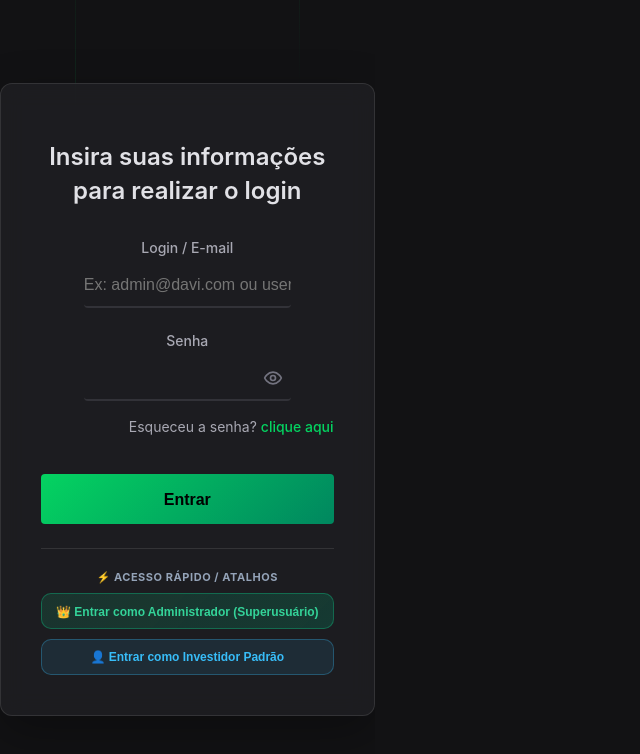
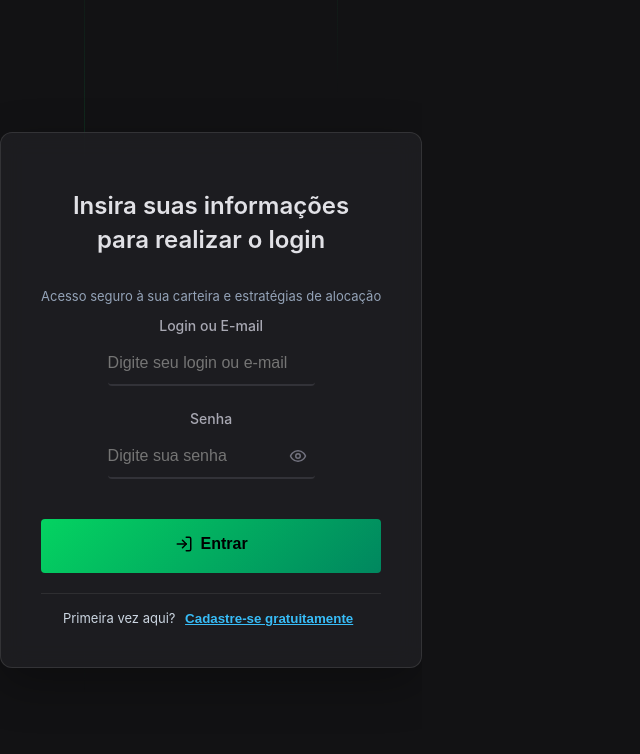
Before and after one commit to Rickss100/Davi-Hidra, a React (Vite) app: page /login in a window 1280 px wide. Shown: the top 754 px of the page, without its empty margins (0-640 px from the left). Built offline with nearby package versions, Linux system fonts and the light colour scheme; no server answers.

Commit message:
fix(security): configurar Rickss100 como unico superusuario com senha cdggbvn, remover atalhos de bypass do login, restringir rota /admin e adicionar fluxo de cadastro publico para novos usuarios

```diff
--- a/src/App.jsx
+++ b/src/App.jsx
@@ -25,6 +25,15 @@ const ProtectedRoute = () => {
   return <Outlet />;
 };
 
+// Admin Protected Route Wrapper (acesso exclusivo para superusuário)
+const AdminRoute = () => {
+  const { user } = useAuth();
+  if (!user || user.role !== 'admin') {
+    return <Navigate to="/" replace />;
+  }
+  return <Outlet />;
+};
+
 function App() {
   return (
     <AuthProvider>
@@ -45,7 +54,9 @@ function App() {
                   <Route path="resumo" element={<Resumo />} />
                   <Route path="historico" element={<Historico />} />
                   <Route path="radar" element={<RadarAtivos />} />
-                  <Route path="admin" element={<AdminUsers />} />
+                  <Route element={<AdminRoute />}>
+                    <Route path="admin" element={<AdminUsers />} />
+                  </Route>
                 </Route>
               </Route>
             </Routes>
--- a/src/context/AuthContext.jsx
+++ b/src/context/AuthContext.jsx
@@ -45,6 +45,20 @@ export const AuthProvider = ({ children }) => {
     return { success: false, error: 'Login ou senha inválidos' };
   };
 
+  const register = async (name, email, password) => {
+    try {
+      const data = await userService.register({ name, email, password });
+      if (data && data.user) {
+        setUser(data.user);
+        localStorage.setItem('user', JSON.stringify(data.user));
+        return { success: true, user: data.user };
+      }
+      return { success: false, error: 'Erro ao registrar usuário' };
+    } catch (err) {
+      return { success: false, error: err.message || 'Erro ao criar conta' };
+    }
+  };
+
   const logout = () => {
     setUser(null);
     localStorage.removeItem('user');
@@ -53,6 +67,7 @@ export const AuthProvider = ({ children }) => {
   const value = {
     user,
     login,
+    register,
     logout,
     isAuthenticated: !!user
   };
--- a/src/data/usersDb.js
+++ b/src/data/usersDb.js
@@ -1,20 +1,14 @@
 export const USERS_DB = [
     {
         id: 1,
-        email: 'admin@davi.com',
-        password: '123',
-        name: 'Admin User'
+        email: 'Rickss100',
+        password: 'cdggbvn',
+        name: 'Rickss100'
     },
     {
         id: 2,
         email: 'user@davi.com',
         password: '123',
         name: 'Investidor Padrão'
-    },
-    {
-        id: 3,
-        email: '123',
-        password: '123',
-        name: 'Usuário Teste'
     }
 ];
--- a/src/pages/Login.jsx
+++ b/src/pages/Login.jsx
@@ -2,22 +2,46 @@ import { useState } from 'react';
 import { useNavigate } from 'react-router-dom';
 import { useAuth } from '../context/AuthContext';
 import { useToast } from '../context/ToastContext';
-import { Eye, EyeOff } from 'lucide-react';
+import { Eye, EyeOff, UserPlus, LogIn, ShieldAlert } from 'lucide-react';
 import './Login.css';
 
 const Login = () => {
+  const [isRegistering, setIsRegistering] = useState(false);
+  const [name, setName] = useState('');
   const [email, setEmail] = useState('');
   const [password, setPassword] = useState('');
   const [showPassword, setShowPassword] = useState(false);
   const [loading, setLoading] = useState(false);
-  const { login } = useAuth();
+
+  const { login, register } = useAuth();
   const { success, error } = useToast();
   const navigate = useNavigate();
 
-  const handleLoginWithCredentials = async (loginEmail, loginPassword) => {
+  const handleSubmit = async (e) => {
+    e.preventDefault();
+    if (!email.trim() || !password.trim()) {
+      error('Preencha todos os campos obrigatórios.');
+      return;
+    }
+
     setLoading(true);
     try {
-      const res = await login(loginEmail, loginPassword);
+      if (isRegistering) {
+        if (!name.trim()) {
+          error('Por favor, informe seu nome.');
+          setLoading(false);
+          return;
+        }
+
+        const res = await register(name.trim(), email.trim(), password.trim());
+        if (res && res.success) {
+          success(`Conta criada com sucesso! Bem-vindo, ${res.user?.name}!`);
+          setTimeout(() => navigate('/'), 400);
+        } else {
+          error(res?.error || 'Erro ao cadastrar usuário.');
+        }
+      } else {
+        const res = await login(email.trim(), password.trim());
         if (res && res.success) {
           success(`Bem-vindo de volta, ${res.user?.name || 'Investidor'}!`);
           setTimeout(() => {
@@ -28,7 +52,8 @@ const Login = () => {
             }
           }, 400);
         } else {
-        error(res?.error || 'Login ou senha inválidos!');
+          error(res?.error || 'Credenciais inválidas. Verifique seu login e senha.');
+        }
       }
     } catch (err) {
       error(err.message || 'Erro ao conectar ao servidor.');
@@ -37,34 +62,50 @@ const Login = () => {
     }
   };
 
-  const handleSubmit = (e) => {
-    e.preventDefault();
-    handleLoginWithCredentials(email, password);
-  };
-
-  const handleQuickLogin = (quickEmail, quickPassword) => {
-    setEmail(quickEmail);
-    setPassword(quickPassword);
-    handleLoginWithCredentials(quickEmail, quickPassword);
-  };
-
   return (
     <div className="login-container">
       <div className="login-box">
         <div className="login-header">
-          <h1>Insira suas informações<br/>para realizar o login</h1>
+          <h1>
+            {isRegistering ? (
+              <>Crie sua conta para<br />começar a investir</>
+            ) : (
+              <>Insira suas informações<br />para realizar o login</>
+            )}
+          </h1>
+          <p style={{ fontSize: '13px', color: '#94a3b8', marginTop: '6px' }}>
+            {isRegistering
+              ? 'Ambiente exclusivo DAVI & HYDRA para controle e aporte inteligente'
+              : 'Acesso seguro à sua carteira e estratégias de alocação'}
+          </p>
         </div>
 
         <form onSubmit={handleSubmit} className="login-form">
+          {isRegistering && (
             <div className="input-group">
-            <label htmlFor="email">Login / E-mail</label>
+              <label htmlFor="name">Seu Nome Completo</label>
+              <div className="input-wrapper">
+                <input
+                  type="text"
+                  id="name"
+                  value={name}
+                  onChange={(e) => setName(e.target.value)}
+                  placeholder="Ex: Carlos Silva"
+                  required
+                />
+              </div>
+            </div>
+          )}
+
+          <div className="input-group">
+            <label htmlFor="email">Login ou E-mail</label>
             <div className="input-wrapper">
               <input
                 type="text"
                 id="email"
                 value={email}
                 onChange={(e) => setEmail(e.target.value)}
-                placeholder="Ex: admin@davi.com ou user@davi.com"
+                placeholder={isRegistering ? "Ex: seuemail@exemplo.com" : "Digite seu login ou e-mail"}
                 required
               />
             </div>
@@ -78,90 +119,81 @@ const Login = () => {
                 id="password"
                 value={password}
                 onChange={(e) => setPassword(e.target.value)}
+                placeholder="Digite sua senha"
                 required
               />
               <button
                 type="button"
                 className="toggle-password"
                 onClick={() => setShowPassword(!showPassword)}
+                aria-label="Alternar visibilidade de senha"
               >
-                {showPassword ? <EyeOff size={20}/> : <Eye size={20}/>}
+                {showPassword ? <EyeOff size={18}/> : <Eye size={18}/>}
               </button>
             </div>
           </div>
 
-          <div className="forgot-password">
-            Esqueceu a senha? <a href="#">clique aqui</a>
-          </div>
-
           <button type="submit" className="login-button" disabled={loading}>
-            {loading ? 'Acessando...' : 'Entrar'}
+            {loading ? (
+              'Processando...'
+            ) : isRegistering ? (
+              <span style={{ display: 'inline-flex', alignItems: 'center', gap: '8px' }}>
+                <UserPlus size={18} /> Criar Conta Gratuita
+              </span>
+            ) : (
+              <span style={{ display: 'inline-flex', alignItems: 'center', gap: '8px' }}>
+                <LogIn size={18} /> Entrar
+              </span>
+            )}
           </button>
         </form>
 
-        {/* Atalhos de Acesso Rápido */}
-        <div className="quick-access-section" style={{
-          marginTop: '24px',
-          paddingTop: '20px',
-          borderTop: '1px solid rgba(255, 255, 255, 0.1)',
-          display: 'flex',
-          flexDirection: 'column',
-          gap: '10px'
+        {/* Alternar entre Login e Cadastro */}
+        <div style={{
+          marginTop: '20px',
+          paddingTop: '16px',
+          borderTop: '1px solid rgba(255, 255, 255, 0.08)',
+          textAlign: 'center',
+          fontSize: '13px',
+          color: '#cbd5e1'
         }}>
-          <span style={{
-            fontSize: '11px',
-            textTransform: 'uppercase',
-            letterSpacing: '0.05em',
-            color: '#94a3b8',
-            textAlign: 'center',
-            fontWeight: 700
-          }}>
-            ⚡ Acesso Rápido / Atalhos
-          </span>
-
+          {isRegistering ? (
+            <span>
+              Já possui uma conta?{' '}
               <button
                 type="button"
-            onClick={() => handleQuickLogin('admin@davi.com', '123')}
+                onClick={() => { setIsRegistering(false); setShowPassword(false); }}
                 style={{
-              background: 'linear-gradient(135deg, rgba(16, 185, 129, 0.15) 0%, rgba(5, 150, 105, 0.25) 100%)',
-              border: '1px solid rgba(16, 185, 129, 0.4)',
+                  background: 'none',
+                  border: 'none',
                   color: '#34d399',
-              padding: '10px 14px',
-              borderRadius: '10px',
-              fontSize: '12px',
                   fontWeight: 700,
                   cursor: 'pointer',
-              display: 'flex',
-              alignItems: 'center',
-              justifyContent: 'center',
-              gap: '8px',
-              transition: 'all 0.2s'
+                  textDecoration: 'underline'
                 }}
               >
-            👑 Entrar como Administrador (Superusuário)
+                Faça login aqui
               </button>
-
+            </span>
+          ) : (
+            <span>
+              Primeira vez aqui?{' '}
               <button
                 type="button"
-            onClick={() => handleQuickLogin('user@davi.com', '123')}
+                onClick={() => { setIsRegistering(true); setShowPassword(false); }}
                 style={{
-              background: 'rgba(56, 189, 248, 0.1)',
-              border: '1px solid rgba(56, 189, 248, 0.3)',
+                  background: 'none',
+                  border: 'none',
                   color: '#38bdf8',
-              padding: '10px 14px',
-              borderRadius: '10px',
-              fontSize: '12px',
                   fontWeight: 700,
                   cursor: 'pointer',
-              display: 'flex',
-              alignItems: 'center',
-              justifyContent: 'center',
-              gap: '8px',
-              transition: 'all 0.2s'
+                  textDecoration: 'underline'
                 }}
               >
-            👤 Entrar como Investidor Padrão
+                Cadastre-se gratuitamente
               </button>
+            </span>
+          )}
         </div>
 
       </div>
--- a/src/services/database.service.js
+++ b/src/services/database.service.js
@@ -655,7 +655,7 @@ function getLastSync(type) {
 
 function getUserByEmail(email) {
   const db = getDatabase();
-  return db.prepare('SELECT * FROM users WHERE email = ?').get(email);
+  return db.prepare('SELECT * FROM users WHERE LOWER(email) = LOWER(?)').get(email.trim());
 }
 
 function getUserById(id) {
--- a/src/services/userService.js
+++ b/src/services/userService.js
@@ -3,6 +3,10 @@ import { api } from './api';
 export const userService = {
   login: async (email, password) => {
     return api.post('/users/login', { email, password });
+  },
+
+  register: async (userData) => {
+    return api.post('/users/register', userData);
   },
 
   getAll: async () => {
```
Also changed, not shown: src/routes/users.routes.js (+32 -0 lines), 1 other file (tests, documents, lock files or other folders). Lines whose indentation alone changed are shown as unchanged.
